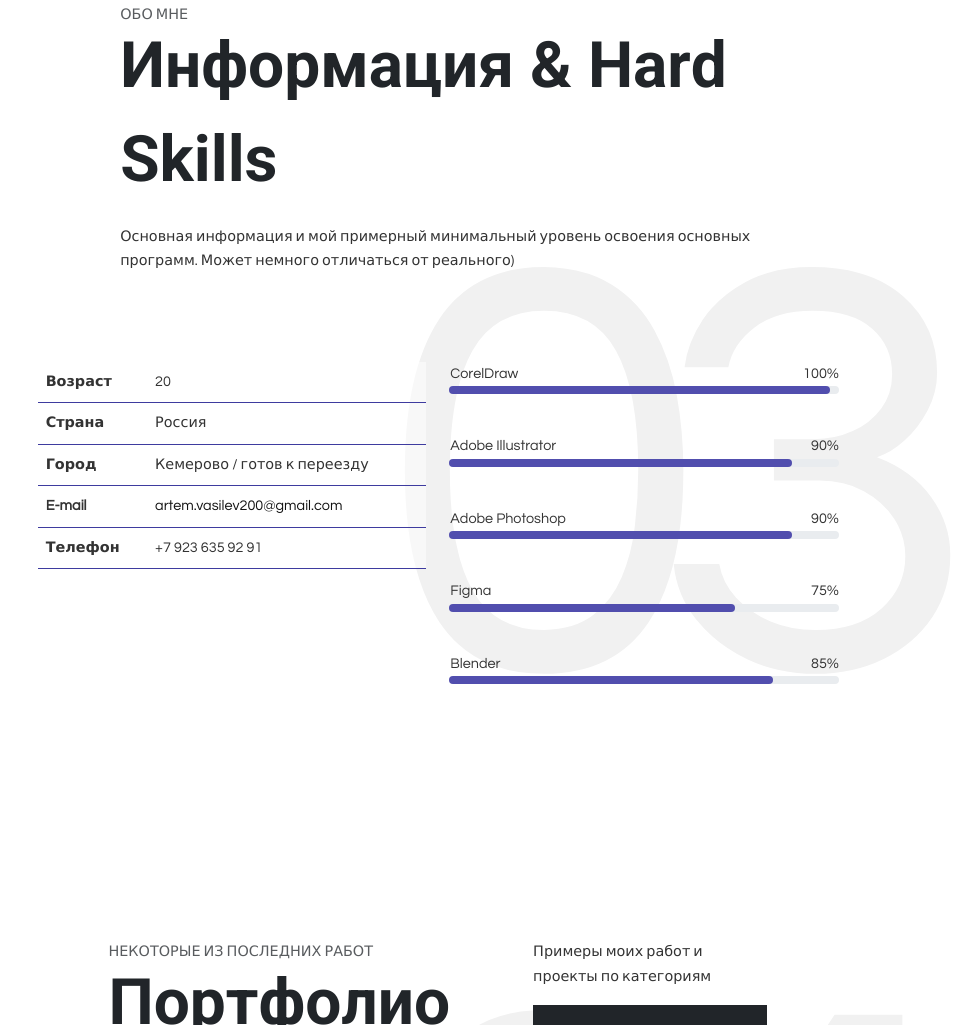
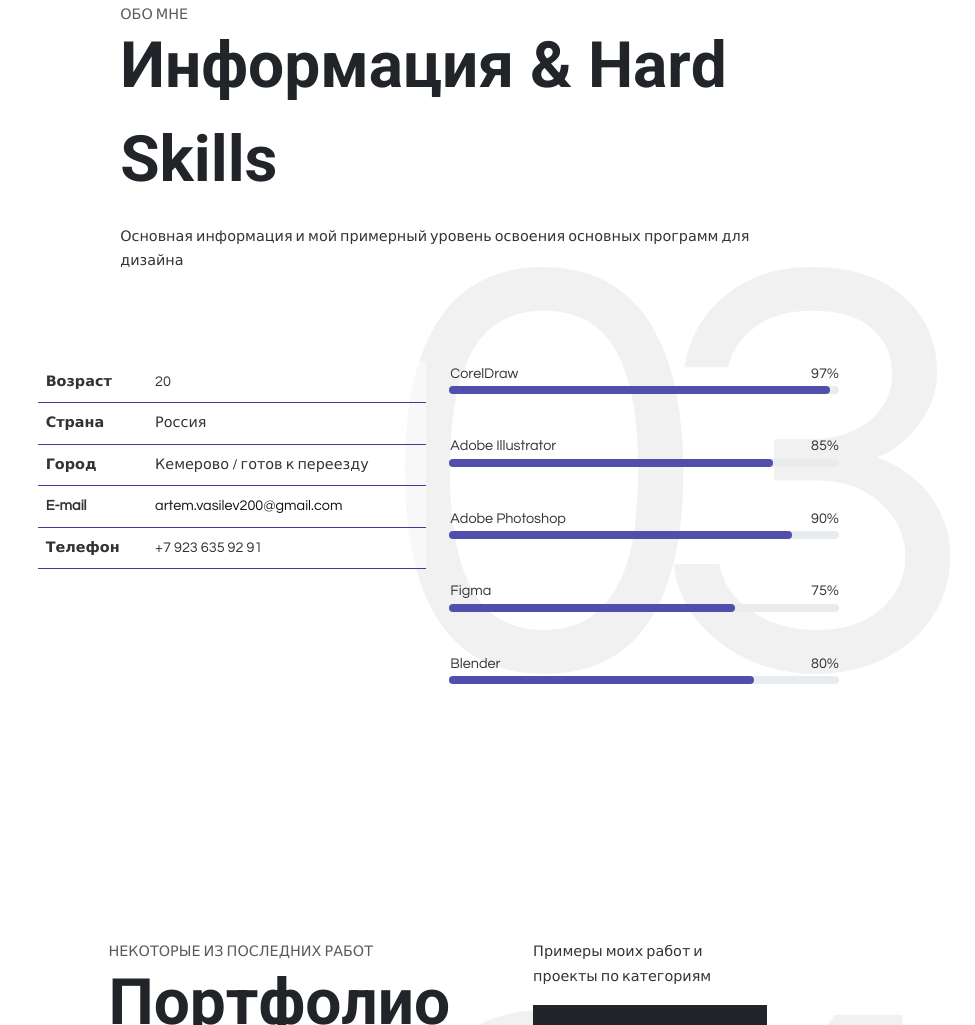
Before and after one commit to ArtemVasilev200/va-portfolio, a plain HTML site: page index.html in a window 1280 px wide. Shown: the part 2015-3040 px from the top of the page, without its empty margins (305-1280 px from the left). Drawn offline with nearby package versions, Linux system fonts and the light colour scheme.

Commit message:
Add files via upload

```diff
--- a/index.html
+++ b/index.html
@@ -191,7 +191,7 @@
               <div class="col-lg-6 lg0-width" data-aos="fade-up">
                 <span class="text-muted text-uppercase">Обо мне</span>
                 <h2 class="display-1 txt-fx slide-up font-portfolio">Информация & Hard Skills</h2>
-                <p>Основная информация и мой примерный минимальный уровень освоения основных программ. Может немного отличаться от реального)</p>
+                <p>Основная информация и мой примерный уровень освоения основных программ для дизайна</p>
               </div>
             </div>
             <div class="row">
@@ -229,7 +229,7 @@
                     <li>
                       <div class="chart-header d-flex justify-content-between">
                         <span class="skill-title">CorelDraw</span>
-                        <span class="percentage">100%</span>
+                        <span class="percentage">97%</span>
                       </div>
                       <div class="chart-border">
                         <div class="chart-percentage hun-percent"></div>
@@ -238,10 +238,10 @@
                     <li>
                       <div class="chart-header d-flex justify-content-between">
                         <span class="skill-title">Adobe Illustrator</span>
-                        <span class="percentage">90%</span>
+                        <span class="percentage">85%</span>
                       </div>
                       <div class="chart-border">
-                        <div class="chart-percentage ninety-percent"></div>
+                        <div class="chart-percentage eighty-five-percent"></div>
                       </div>
                     </li>
                     <li>
@@ -265,10 +265,10 @@
                     <li>
                       <div class="chart-header d-flex justify-content-between">
                         <span class="skill-title">Blender</span>
-                        <span class="percentage">85%</span>
+                        <span class="percentage">80%</span>
                       </div>
                       <div class="chart-border">
-                        <div class="chart-percentage eighty-five-percent"></div>
+                        <div class="chart-percentage eighty-percent"></div>
                       </div>
                     </li>
                   </ul>
```
